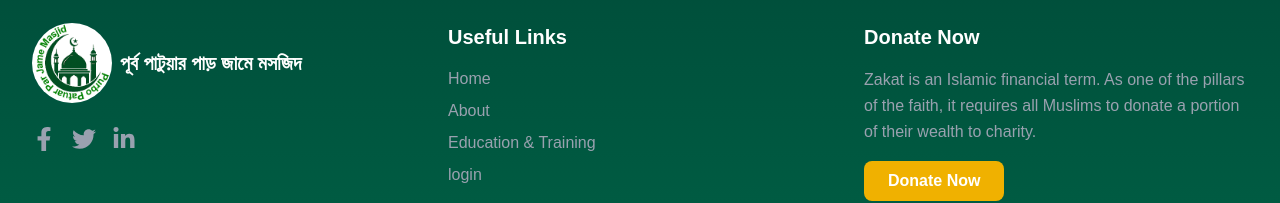
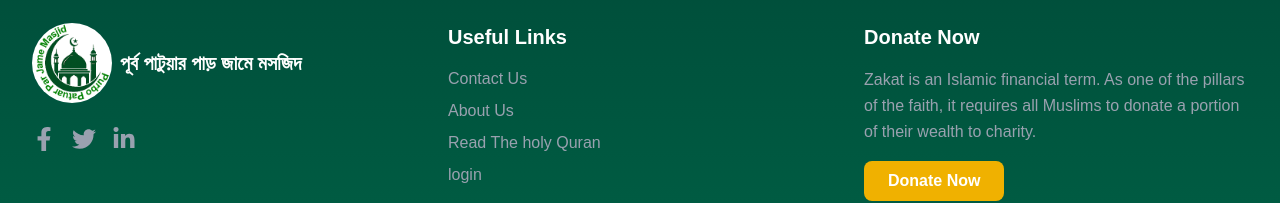
Before and after one commit to ppjmasjid/masjid-website, a Next.js app: page /login in a window 1280 px wide. Shown: the part 889-1092 px from the top of the page. Built offline with nearby package versions, Linux system fonts and the light colour scheme; no server answers.

Commit message:
nav and footer linked

```diff
--- a/src/app/admin/page.tsx
+++ b/src/app/admin/page.tsx
@@ -216,7 +216,7 @@ export default function AdminPage() {
 
 
   // Add this above your component
-  const imgbbAPIKey = '40e58544cb5b668e512765223d0f98eb'; // Replace with your real API key
+  const imgbbAPIKey = 'f7907af46aa2957d2f64c92fb55f3794'; // Replace with your real API key
 
   // Add this to state
   const [imageFile, setImageFile] = useState<File | null>(null);
--- a/src/components/Footer.tsx
+++ b/src/components/Footer.tsx
@@ -52,9 +52,9 @@ export default function Footer() {
                 <div>
                     <h2 className="text-xl font-bold mb-4">Useful Links</h2>
                     <ul className="space-y-2 text-gray-400">
-                        <li><a href="#" className="hover:text-blue-500 transition">Home</a></li>
-                        <li><a href="#" className="hover:text-blue-500 transition">About</a></li>
-                        <li><a href="#" className="hover:text-blue-500 transition">Education & Training</a></li>
+                        <li><a href="/contact" className="hover:text-blue-500 transition">Contact Us</a></li>
+                        <li><a href="/about" className="hover:text-blue-500 transition">About Us</a></li>
+                        <li><a href="https://muslimshub.vercel.app/quran" className="hover:text-blue-500 transition">Read The holy Quran</a></li>
                         <li><a href="/login" className="hover:text-blue-500 transition">login</a></li>
                     </ul>
                 </div>
--- a/src/components/MoneyUsage.tsx
+++ b/src/components/MoneyUsage.tsx
@@ -23,7 +23,7 @@ interface UsageRecord {
     createdAt?: string;
 }
 
-const imgbbAPIKey = '40e58544cb5b668e512765223d0f98eb';
+const imgbbAPIKey = 'f7907af46aa2957d2f64c92fb55f3794';
 
 export default function MoneyUsage() {
     const [categoryList, setCategoryList] = useState<string[]>([]);
--- a/src/components/Navbar.tsx
+++ b/src/components/Navbar.tsx
@@ -56,8 +56,8 @@ const Navbar = ({ setNavHeight, className }: { setNavHeight?: (height: number) =
     {
       label: "Learn Quran",
       submenu: [
-        { label: "With text course", link: "/learnquran/" },
-        { label: "With video course", link: "/learnquranwithvideo/" },
+        { label: "With text course", link: "https://muslimshub.vercel.app/learnquran/" },
+        { label: "With video course", link: "https://muslimshub.vercel.app/learnquranwithvideo/" },
       ],
     },
 
@@ -67,19 +67,19 @@ const Navbar = ({ setNavHeight, className }: { setNavHeight?: (height: number) =
 
 
 
-
+{ label: "Read Quran", link: "https://muslimshub.vercel.app/quran" },
     {
       label: "Useful links",
       submenu: [
 
 
-        { label: "Nashid", link: "/nashid" },
-        { label: "Rukaya", link: "/rokayah" },
-        { label: "Islamic Q&A", link: "/qa" },
-        { label: "Large Online Library", link: "/library" },
-        { label: " Namaj & deeds Tracker", link: "/tracker" },
-         { label: "Blog", link: "/blogs" },
-          { label: "Read Quran", link: "/quran" },
+        { label: "Nashid", link: "https://muslimshub.vercel.app/nashid" },
+        { label: "Rukaya", link: "https://muslimshub.vercel.app/rokayah" },
+        { label: "Islamic Q&A", link: "https://muslimshub.vercel.app/qa" },
+        { label: "Large Online Library", link: "https://muslimshub.vercel.app/library" },
+        { label: " Namaj & deeds Tracker", link: "https://muslimshub.vercel.app/tracker" },
+         { label: "Blog", link: "https://muslimshub.vercel.app/blogs" },
+
 
       ],
     },
@@ -87,8 +87,8 @@ const Navbar = ({ setNavHeight, className }: { setNavHeight?: (height: number) =
     {
       label: "Resources",
       submenu: [
-        { label: "Contact Us", link: "/Contactus" },
-        { label: "About Us", link: "/about-us" },
+        { label: "Contact Us", link: "/contact" },
+        { label: "About Us", link: "/about" },
 
 
 
```
